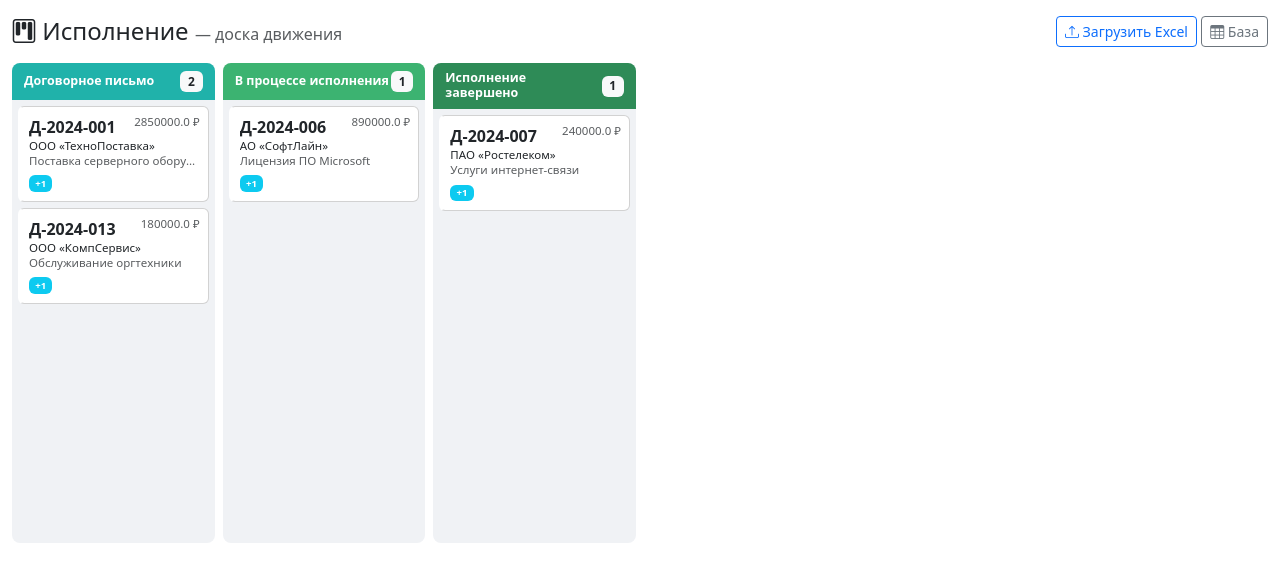
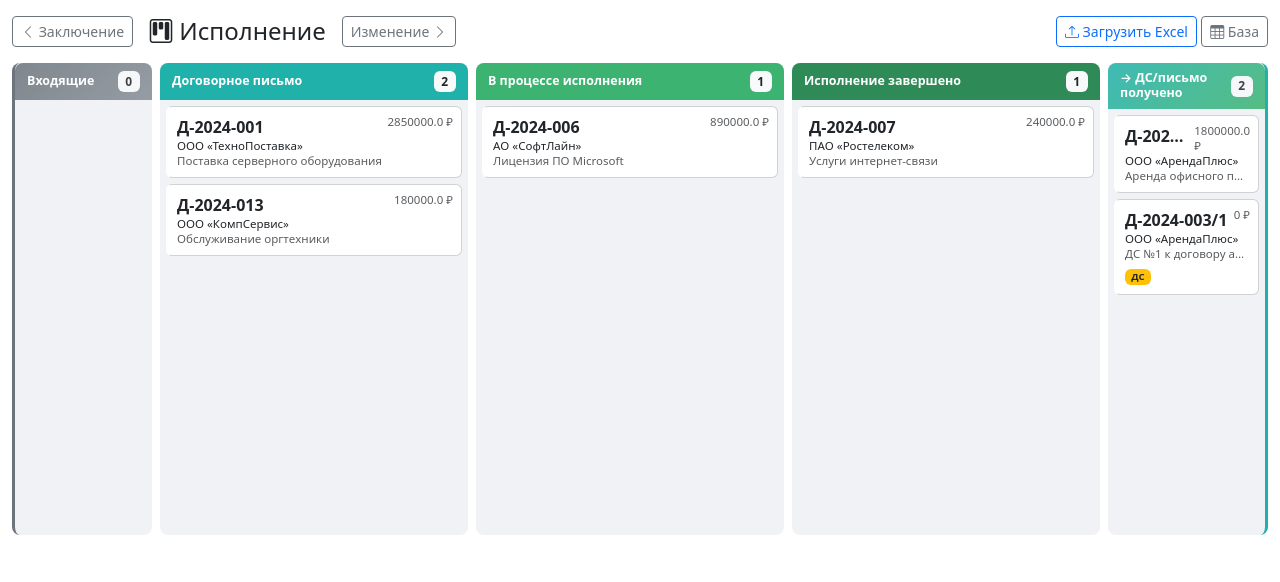
Before and after one commit to DEKA2DEKA/dogovor, a Flask app: page /board/execution in a window 1280 px wide. Shown: the part 92-674 px from the top of the page. Run offline with Flask 3, Linux system fonts and the light colour scheme; data comes from the database, SQL or seed files in the repository.

Commit message:
Входящие и переход в след. раздел в канбан. Навигация между разделами

```diff
--- a/app.py
+++ b/app.py
@@ -13,7 +13,8 @@ from datetime import datetime, timedelta
 from flask import Flask, render_template, request, jsonify
 from sqlalchemy import or_
 from werkzeug.utils import secure_filename
-from models import db, Contract, SECTIONS, SECTIONS_ORDER, get_section
+from models import (db, Contract, SECTIONS, SECTIONS_ORDER, get_section,
+                     get_next_section_key, get_prev_section_key, get_display_columns)
 
 app = Flask(__name__)
 app.config['SECRET_KEY'] = os.environ.get('SECRET_KEY', 'dogovor-secret-key')
@@ -421,21 +422,40 @@ def section_detail(section_key):
                                sections_order=SECTIONS_ORDER, stats=get_section_stats())
 
     sec = get_section(section_key)
+    next_key = get_next_section_key(section_key)
+    display_columns = get_display_columns(section_key)
+
     like = f'%"{section_key}"%'
     contracts = Contract.query.filter(Contract.sections.like(like)).all()
 
-    board_data = {step: [] for step in sec['steps']}
+    board_data = {}
+    for col_key, _, _ in display_columns:
+        board_data[col_key] = []
+
     for c in contracts:
         steps = c.get_section_steps_dict()
         step = steps.get(section_key, sec['steps'][0])
         if step in board_data:
             board_data[step].append(c.to_dict())
         else:
-            board_data[sec['steps'][0]].append(c.to_dict())
+            board_data.get(sec['steps'][0], []).append(c.to_dict())
+
+    if next_key:
+        nsec = get_section(next_key)
+        first_step = nsec['steps'][0]
+        next_col = f'__next__{first_step}'
+        next_like = f'%"{next_key}"%'
+        next_contracts = Contract.query.filter(Contract.sections.like(next_like)).all()
+        for c in next_contracts:
+            nsteps = c.get_section_steps_dict()
+            if nsteps.get(next_key) == first_step:
+                board_data.setdefault(next_col, []).append(c.to_dict())
 
     return render_template('section.html', section_key=section_key,
                            section=sec, board=board_data, all_sections=SECTIONS,
-                           sections_order=SECTIONS_ORDER)
+                           sections_order=SECTIONS_ORDER, display_columns=display_columns,
+                           next_section_key=next_key,
+                           prev_section_key=get_prev_section_key(section_key))
 
 
 @app.route('/database')
@@ -510,18 +530,56 @@ def api_move_contract(contract_id):
 
     data = request.get_json()
     section_key = data.get('section')
-    new_step = data.get('step')
+    direction = data.get('direction', 'forward')
 
     if not section_key or section_key not in SECTIONS:
         return jsonify({'error': 'Некорректный раздел'}), 400
     sec = get_section(section_key)
-    if new_step not in sec['steps']:
+
+    steps = contract.get_section_steps_dict()
+    current_step = steps.get(section_key, sec['steps'][0])
+
+    if direction == 'backward':
+        if current_step == '__incoming__':
+            return jsonify({'error': 'Это начальная позиция'}), 400
+        steps_list = sec['steps']
+        if current_step in steps_list:
+            idx = steps_list.index(current_step)
+            if idx > 0:
+                steps[section_key] = steps_list[idx - 1]
+            else:
+                steps[section_key] = '__incoming__'
+        contract.section_steps = json.dumps(steps)
+        contract.status = steps.get(section_key, sec['steps'][0])
+        db.session.commit()
+        return jsonify(contract.to_dict())
+
+    steps_list = sec['steps']
+    next_key = get_next_section_key(section_key)
+
+    # Determine new step
+    if current_step == '__incoming__':
+        new_step = steps_list[0]
+        steps[section_key] = new_step
+    elif current_step in steps_list:
+        idx = steps_list.index(current_step)
+        if idx < len(steps_list) - 1:
+            new_step = steps_list[idx + 1]
+            steps[section_key] = new_step
+        elif next_key:
+            nsec = get_section(next_key)
+            if next_key not in steps:
+                steps[next_key] = '__incoming__'
+                contract.sections = json.dumps(
+                    list(dict.fromkeys(contract.get_sections_list() + [next_key]))
+                )
+            new_step = steps.get(section_key)
+        else:
+            return jsonify({'error': 'Это финальный шаг'}), 400
+    else:
         return jsonify({'error': 'Некорректный шаг'}), 400
 
-    steps = contract.get_section_steps_dict()
-    steps[section_key] = new_step
     contract.section_steps = json.dumps(steps)
-
     sections = contract.get_sections_list()
     if section_key not in sections:
         sections.append(section_key)
@@ -544,7 +602,7 @@ def api_move_contract(contract_id):
     if date_field and not getattr(contract, date_field):
         setattr(contract, date_field, date_now)
 
-    contract.status = new_step
+    contract.status = steps.get(section_key, sec['steps'][0])
     db.session.commit()
     return jsonify(contract.to_dict())
 
--- a/static/css/style.css
+++ b/static/css/style.css
@@ -1,17 +1,28 @@
 .kanban-board {
-    display: grid;
-    grid-template-columns: repeat(6, 1fr);
+    display: flex;
     gap: 8px;
     overflow-x: auto;
     min-height: 60vh;
+    padding-bottom: 8px;
 }
 
 .kanban-column {
     background: #f0f2f5;
     border-radius: 8px;
-    min-width: 160px;
+    min-width: 150px;
+    flex: 1;
     display: flex;
     flex-direction: column;
+}
+
+.kanban-column.column-incoming {
+    min-width: 140px;
+    flex: 0 0 140px;
+}
+
+.kanban-column.column-next {
+    min-width: 160px;
+    flex: 0 0 160px;
 }
 
 .column-header {
@@ -350,3 +361,23 @@
 .breadcrumb {
     font-size: 0.85rem;
 }
+
+.column-incoming {
+    border-left: 3px solid #6c757d;
+}
+
+.column-incoming .column-header {
+    background: linear-gradient(135deg, #6c757d, #868e96) !important;
+}
+
+.column-next {
+    border-right: 3px solid #20B2AA;
+}
+
+.column-next .column-header {
+    background: linear-gradient(135deg, #20B2AA, #3CB371) !important;
+}
+
+.kanban-board {
+    grid-template-columns: 160px repeat(auto-fill, minmax(150px, 1fr)) 160px;
+}
--- a/static/js/main.js
+++ b/static/js/main.js
@@ -96,6 +96,41 @@ function showContractDetail(id) {
         });
 }
 
+function getPrevStep(sectionKey, currentStep) {
+    const sec = SECTIONS[sectionKey];
+    if (!sec) return null;
+    if (currentStep === '__incoming__') return null;
+    const idx = sec.steps.indexOf(currentStep);
+    if (idx > 0) return sec.steps[idx - 1];
+    return '__incoming__';
+}
+
+function getNextStep(sectionKey, currentStep) {
+    const sec = SECTIONS[sectionKey];
+    if (!sec) return null;
+    if (currentStep === '__incoming__') return sec.steps[0];
+    const idx = sec.steps.indexOf(currentStep);
+    if (idx < sec.steps.length - 1) return sec.steps[idx + 1];
+    return '__next_section__';
+}
+
+const NEXT_SECTION_MAP = { conclusion: 'execution', execution: 'modification', modification: 'storage', storage: 'archive', archive: null };
+
+function moveStep(contractId, sectionKey, direction) {
+    fetch(`/api/contract/${contractId}/move`, {
+        method: 'POST',
+        headers: { 'Content-Type': 'application/json' },
+        body: JSON.stringify({ section: sectionKey, direction: direction })
+    })
+    .then(r => r.json())
+    .then(() => {
+        const modal = bootstrap.Modal.getInstance(document.getElementById('contractModal'));
+        if (modal) modal.hide();
+        location.reload();
+    })
+    .catch(err => alert('Ошибка: ' + err.message));
+}
+
 function renderContractDetail(c) {
     document.getElementById('modalTitle').textContent = `Договор ${c.number || 'б/н'}`;
 
@@ -105,6 +140,8 @@ function renderContractDetail(c) {
         const steps = c.section_steps || {};
         const curStep = steps[sk] || sec.steps[0];
         const curIdx = sec.steps.indexOf(curStep);
+        const hasPrev = curStep !== '__incoming__' && (curIdx > 0 || curStep === sec.steps[0]);
+        const hasNext = curStep === '__incoming__' || curIdx < sec.steps.length - 1 || NEXT_SECTION_MAP[sk];
 
         const timelineHtml = sec.steps.map((s, i) => {
             let cls = '';
@@ -121,9 +158,13 @@ function renderContractDetail(c) {
                     <h6 class="mb-0" style="color:${sec.step_colors[curStep] || '#6c757d'}">
                         <i class="bi bi-circle-fill" style="font-size:0.6rem"></i> ${sec.label}
                     </h6>
-                    <span class="badge" style="background:${sec.step_colors[curStep] || '#6c757d'}">
-                        ${sec.step_labels[curStep] || curStep}
-                    </span>
+                    <div class="d-flex gap-1">
+                        ${hasPrev ? `<button class="btn btn-sm btn-outline-secondary py-0 px-1" onclick="event.stopPropagation(); moveStep(${c.id}, '${sk}', 'backward')" title="Предыдущий шаг"><i class="bi bi-chevron-left"></i></button>` : ''}
+                        <span class="badge" style="background:${sec.step_colors[curStep] || '#6c757d'}">
+                            ${sec.step_labels[curStep] || (curStep === '__incoming__' ? 'Входящие' : curStep)}
+                        </span>
+                        ${hasNext ? `<button class="btn btn-sm btn-outline-primary py-0 px-1" onclick="event.stopPropagation(); moveStep(${c.id}, '${sk}', 'forward')" title="Следующий шаг"><i class="bi bi-chevron-right"></i></button>` : ''}
+                    </div>
                 </div>
                 <div class="timeline" style="padding-left:20px">
                     ${timelineHtml}
--- a/templates/section.html
+++ b/templates/section.html
@@ -10,10 +10,21 @@
 </nav>
 
 <div class="d-flex justify-content-between align-items-center mb-3">
-    <h4 class="mb-0">
-        <i class="bi bi-kanban"></i> {{ section.label }}
-        <small class="text-muted fs-6">— доска движения</small>
-    </h4>
+    <div class="d-flex align-items-center gap-2">
+        {% if prev_section_key %}
+        <a href="{{ url_for('section_detail', section_key=prev_section_key) }}" class="btn btn-outline-secondary btn-sm">
+            <i class="bi bi-chevron-left"></i> {{ all_sections[prev_section_key].label }}
+        </a>
+        {% endif %}
+        <h4 class="mb-0 ms-2">
+            <i class="bi bi-kanban"></i> {{ section.label }}
+        </h4>
+        {% if next_section_key %}
+        <a href="{{ url_for('section_detail', section_key=next_section_key) }}" class="btn btn-outline-secondary btn-sm ms-2">
+            {{ all_sections[next_section_key].label }} <i class="bi bi-chevron-right"></i>
+        </a>
+        {% endif %}
+    </div>
     <div>
         <button class="btn btn-outline-primary btn-sm" onclick="document.getElementById('fileInput').click()">
             <i class="bi bi-upload"></i> Загрузить Excel
@@ -27,14 +38,16 @@
 <input type="file" id="fileInput" accept=".xlsx,.xls" style="display:none">
 
 <div class="kanban-board" id="kanbanBoard">
-    {% for step in section.steps %}
-    <div class="kanban-column" data-section="{{ section_key }}" data-step="{{ step }}">
-        <div class="column-header" style="background: {{ section.step_colors[step] }}">
-            <h6>{{ section.step_labels[step] }}</h6>
-            <span class="badge bg-light text-dark count-badge">{{ board[step]|length }}</span>
+    {% for col_key, col_label, col_color in display_columns %}
+    <div class="kanban-column {% if col_key.startswith('__incoming__') %}column-incoming{% elif col_key.startswith('__next__') %}column-next{% endif %}"
+         data-section="{{ section_key }}" data-step="{{ col_key }}">
+        <div class="column-header" style="background: {{ col_color }};
+            {% if col_key.startswith('__incoming__') %}opacity:0.85{% elif col_key.startswith('__next__') %}opacity:0.85{% endif %}">
+            <h6>{{ col_label }}</h6>
+            <span class="badge bg-light text-dark count-badge">{{ board.get(col_key, [])|length }}</span>
         </div>
-        <div class="column-body" id="column-{{ step }}">
-            {% for contract in board[step] %}
+        <div class="column-body" id="column-{{ col_key }}">
+            {% for contract in board.get(col_key, []) %}
             <div class="card contract-card" data-id="{{ contract.id }}" onclick="showContractDetail({{ contract.id }})">
                 <div class="card-body p-2">
                     <div class="d-flex justify-content-between">
@@ -46,9 +59,6 @@
                     {% if contract.contract_type == 'additional' %}
                     <span class="badge bg-warning text-dark" style="font-size:0.6rem">ДС</span>
                     {% endif %}
-                    {% if contract.sections|length > 1 %}
-                    <span class="badge bg-info" style="font-size:0.6rem">+{{ contract.sections|length - 1 }}</span>
-                    {% endif %}
                 </div>
             </div>
             {% endfor %}
```
Also changed, not shown: models.py (+41 -0 lines).
